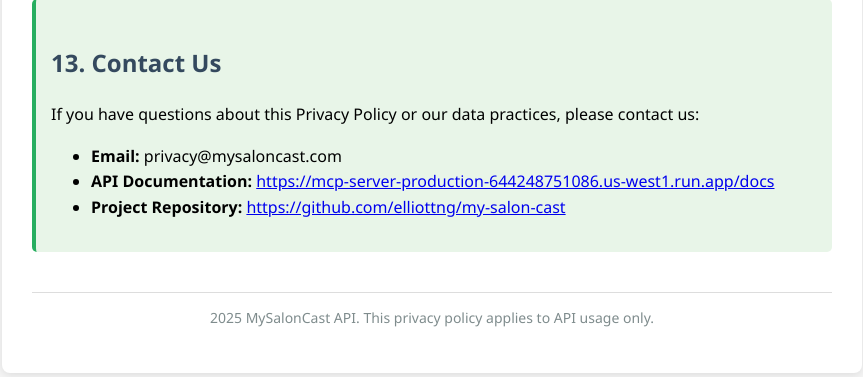
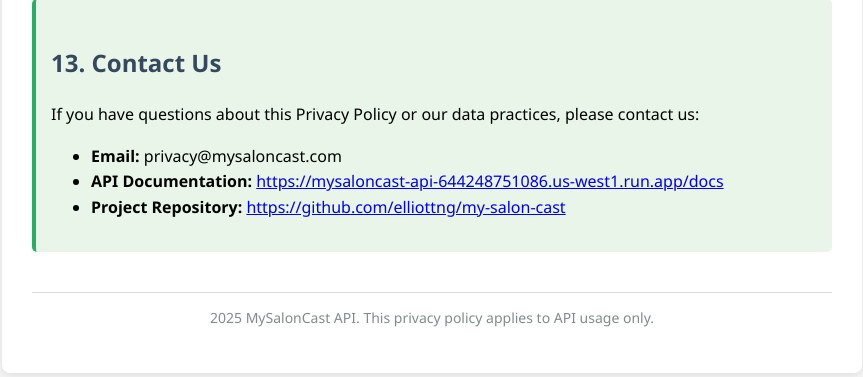
Before and after one commit to elliottng/my-salon-cast, a FastAPI app: page /privacy-policy in a window 1280 px wide. Shown: the part 2451-2828 px from the top of the page, without its empty margins (208-1071 px from the left). Run offline with FastAPI, Linux system fonts and the light colour scheme.

Commit message:
Fix: Use correct mysaloncast-api URL instead of mcp-server URL
- Update OpenAPI schemas to use mysaloncast-api-644248751086.us-west1.run.app
- Update FastAPI server configuration
- Update privacy policy documentation
- Regenerate openapi.json with correct production URLs

Correct URLs for ChatGPT/OpenAI integration:
- API: https://mysaloncast-api-644248751086.us-west1.run.app
- OpenAPI: https://mysaloncast-api-644248751086.us-west1.run.app/openapi.json

```diff
--- a/app/main.py
+++ b/app/main.py
@@ -32,7 +32,7 @@ app = FastAPI(
     },
     servers=[
         {
-            "url": "https://mcp-server-production-644248751086.us-west1.run.app",
+            "url": "https://mysaloncast-api-644248751086.us-west1.run.app",
             "description": "Production server"
         }
     ],
--- a/openapi.json
+++ b/openapi.json
@@ -15,7 +15,7 @@
   },
   "servers": [
     {
-      "url": "https://mcp-server-production-644248751086.us-west1.run.app",
+      "url": "https://mysaloncast-api-644248751086.us-west1.run.app",
       "description": "Production server"
     }
   ],
--- a/openapi_chatgpt.json
+++ b/openapi_chatgpt.json
@@ -15,7 +15,7 @@
   },
   "servers": [
     {
-      "url": "https://mcp-server-production-644248751086.us-west1.run.app",
+      "url": "https://mysaloncast-api-644248751086.us-west1.run.app",
       "description": "Production server"
     }
   ],
--- a/templates/privacy_policy.html
+++ b/templates/privacy_policy.html
@@ -135,7 +135,7 @@
             <p>If you have questions about this Privacy Policy or our data practices, please contact us:</p>
             <ul>
                 <li><strong>Email:</strong> privacy@mysaloncast.com</li>
-                <li><strong>API Documentation:</strong> <a href="https://mcp-server-production-644248751086.us-west1.run.app/docs">https://mcp-server-production-644248751086.us-west1.run.app/docs</a></li>
+                <li><strong>API Documentation:</strong> <a href="https://mysaloncast-api-644248751086.us-west1.run.app/docs">https://mysaloncast-api-644248751086.us-west1.run.app/docs</a></li>
                 <li><strong>Project Repository:</strong> <a href="https://github.com/elliottng/my-salon-cast">https://github.com/elliottng/my-salon-cast</a></li>
             </ul>
         </div>
```
